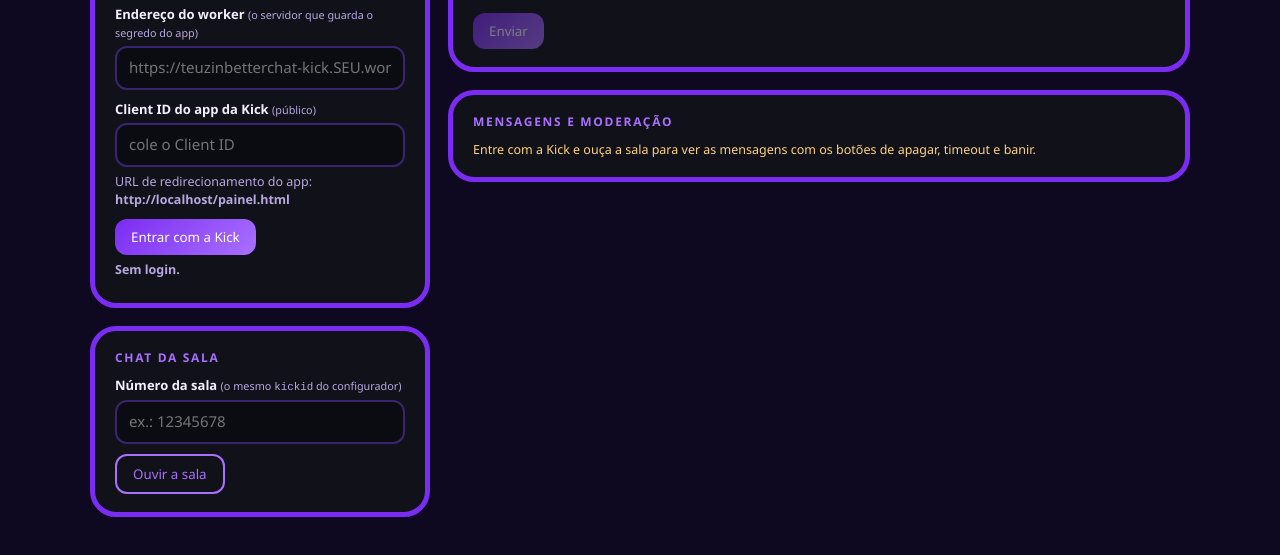
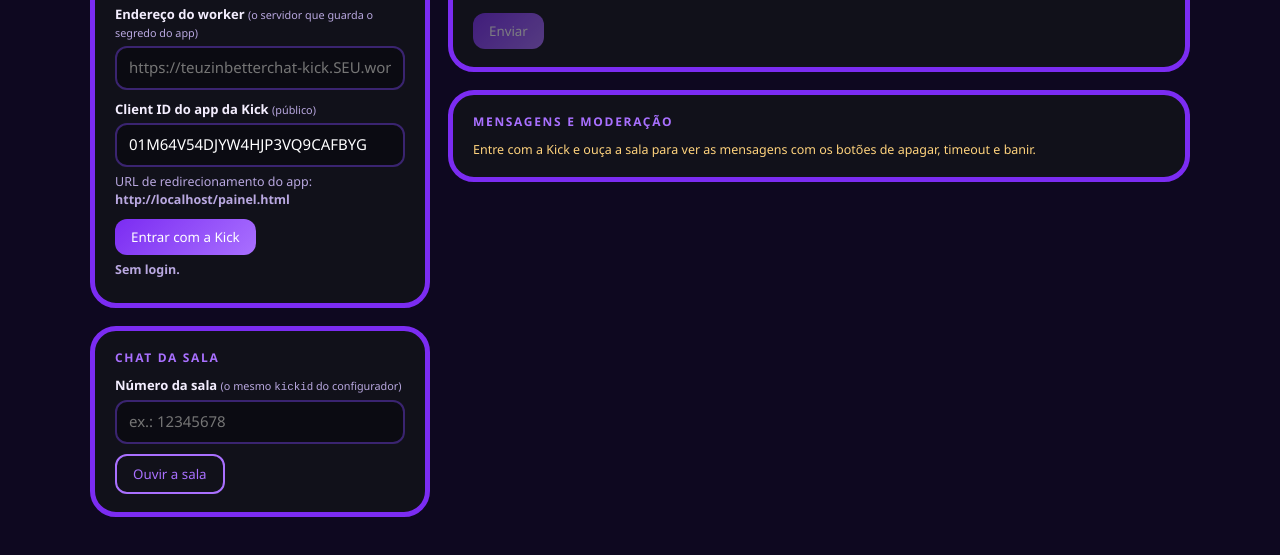
Before and after one commit to dieguesmosken/TeuzinBetterChat, a plain HTML site: page painel.html in a window 1280 px wide. Shown: the part 141-696 px from the top of the page. Drawn offline with Linux system fonts and the light colour scheme.

Commit message:
Client ID publico da Kick como padrao no painel
Co-Authored-By: Claude Sonnet 5.5 <noreply@anthropic.com>
Claude-Session: https://claude.ai/code/session_01XmKuQvSciG9Nrg5aVUGryA

```diff
--- a/painel.html
+++ b/painel.html
@@ -81,7 +81,10 @@
   $('redir').textContent = redir;
   const ler = (k) => { try { return JSON.parse(localStorage.getItem(k) || 'null'); } catch (e) { return null; } };
   const gravar = (k, v) => { try { v == null ? localStorage.removeItem(k) : localStorage.setItem(k, JSON.stringify(v)); } catch (e) {} };
-  const cfg = Object.assign({ worker: '', cid: '', sala: '' }, ler(KS) || {});
+  // Client ID publico do app da Kick do projeto (nao e segredo). O segredo fica so no worker.
+  const CID_PADRAO = '01M64V54DJYW4HJP3VQ9CAFBYG';
+  const cfg = Object.assign({ worker: '', cid: CID_PADRAO, sala: '' }, ler(KS) || {});
+  if (!cfg.cid) cfg.cid = CID_PADRAO;
   $('worker').value = cfg.worker; $('cid').value = cfg.cid; $('sala').value = cfg.sala;
   const salvarCfg = () => { cfg.worker = $('worker').value.trim().replace(/\/+$/, ''); cfg.cid = $('cid').value.trim(); cfg.sala = $('sala').value.trim(); gravar(KS, cfg); };
   ['worker', 'cid', 'sala'].forEach(i => $(i).addEventListener('input', salvarCfg));
```
